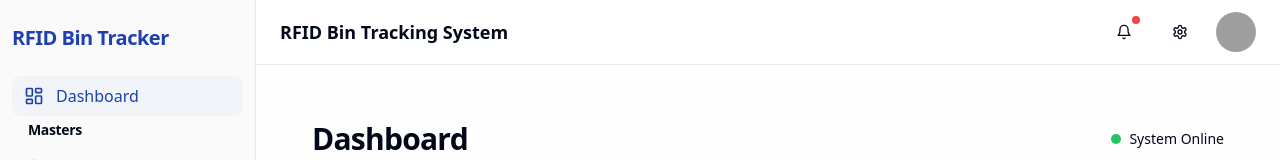
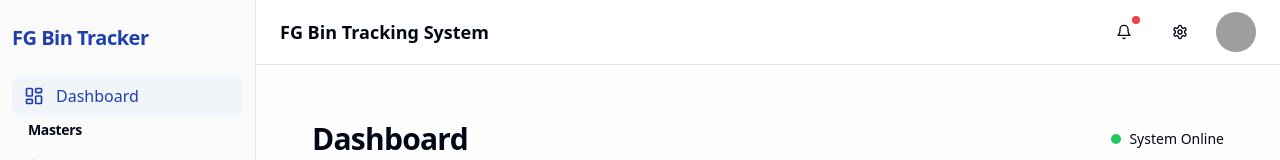
Before and after one commit to alsubhan/movtracker, a React (Vite) app: page / in a window 1280 px wide. Shown: the top 160 px of the page. Built offline with nearby package versions, Linux system fonts and the light colour scheme; grey boxes are pictures that could not be loaded.

Commit message:
Rename application to FG Bin Tracker
Renamed the application from RFID Bin Tracker to FG Bin Tracker.

```diff
--- a/index.html
+++ b/index.html
@@ -1,9 +1,10 @@
+
 <!DOCTYPE html>
 <html lang="en">
   <head>
     <meta charset="UTF-8" />
     <meta name="viewport" content="width=device-width, initial-scale=1.0" />
-    <title>rfid-bin-tracker</title>
+    <title>fg-bin-tracker</title>
     <meta name="description" content="Lovable Generated Project" />
     <meta name="author" content="Lovable" />
     <meta property="og:image" content="/og-image.png" />
--- a/src/components/layout/Header.tsx
+++ b/src/components/layout/Header.tsx
@@ -22,7 +22,7 @@ export const Header = () => {
             <Menu className="h-5 w-5" />
           </Button>
           <div className="font-semibold text-lg text-foreground">
-            RFID Bin Tracking System
+            FG Bin Tracking System
           </div>
         </div>
         <div className="flex items-center gap-4">
--- a/src/components/layout/Sidebar.tsx
+++ b/src/components/layout/Sidebar.tsx
@@ -45,7 +45,7 @@ export const Sidebar = () => {
         <div className="px-3 py-2">
           <Link to="/" className="flex items-center gap-2 mb-6">
             <h2 className="text-xl font-bold tracking-tight text-rfid-blue">
-              RFID Bin Tracker
+              FG Bin Tracker
             </h2>
           </Link>
           <div className="space-y-1">
```
